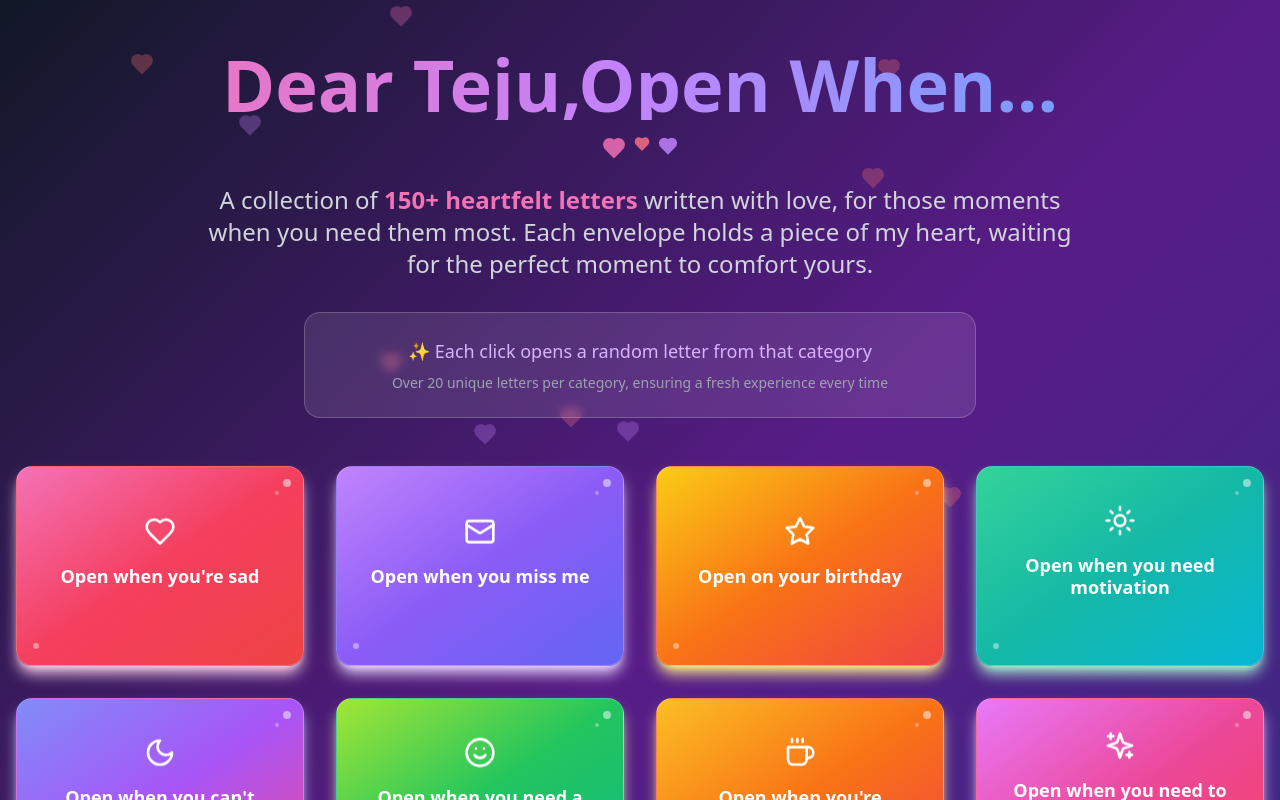
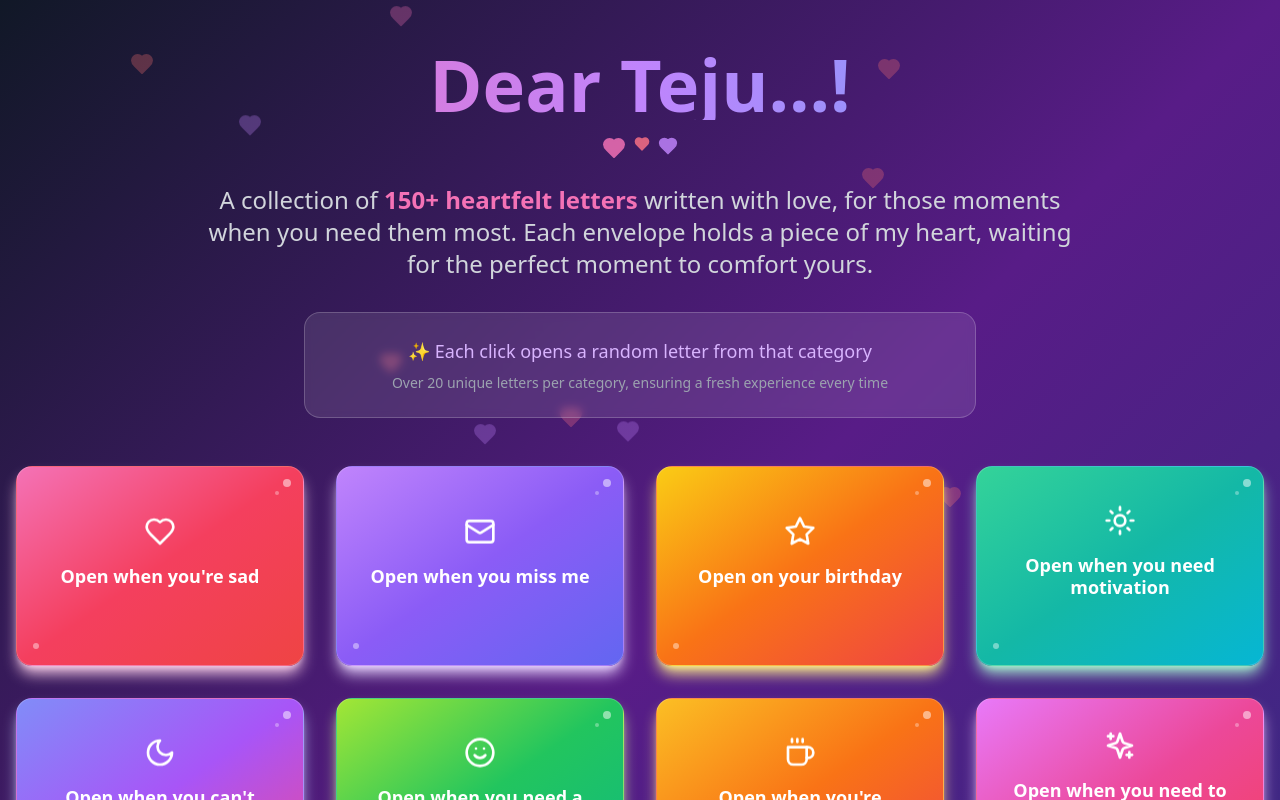
Before and after one commit to kartikbhuyar/hugs_from_internet, a React (Vite) app: page / in a window 1280 px wide. Shown: the top 800 px of the page. Built offline with nearby package versions, Linux system fonts and the light colour scheme.

Commit message:
Update App.tsx
some change

```diff
--- a/src/App.tsx
+++ b/src/App.tsx
@@ -42,7 +42,7 @@ function App() {
         <div className="max-w-6xl mx-auto text-center py-12 px-4">
           <div className="mb-6">
             <h1 className="text-5xl md:text-7xl font-bold bg-gradient-to-r from-pink-400 via-purple-400 to-blue-400 bg-clip-text text-transparent mb-4 animate-fade-in">
-              Dear Teju,Open When...
+              Dear Teju...!
             </h1>
             <div className="flex justify-center space-x-2 mb-6">
               <Heart className="w-6 h-6 text-pink-400 fill-current animate-pulse" />
```
